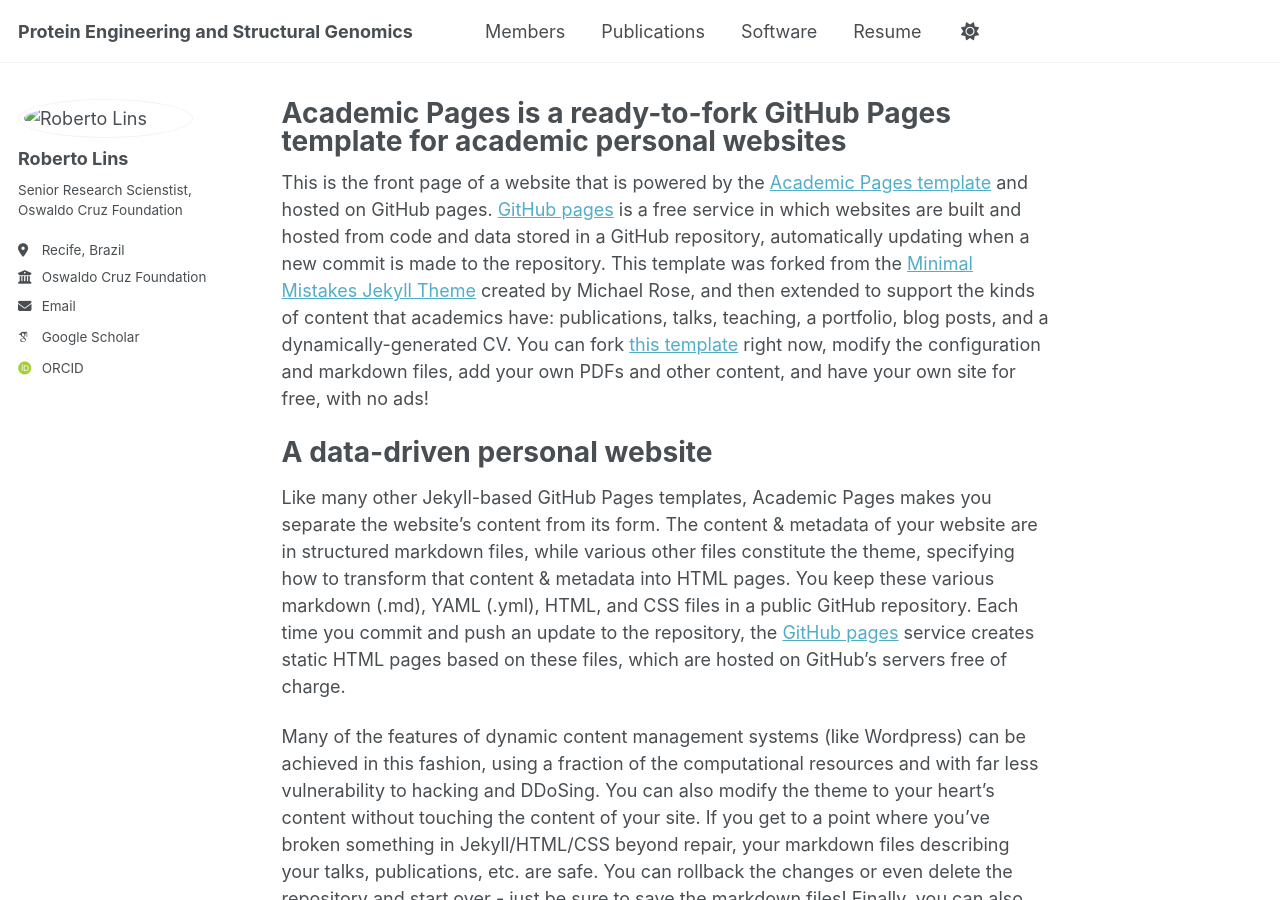
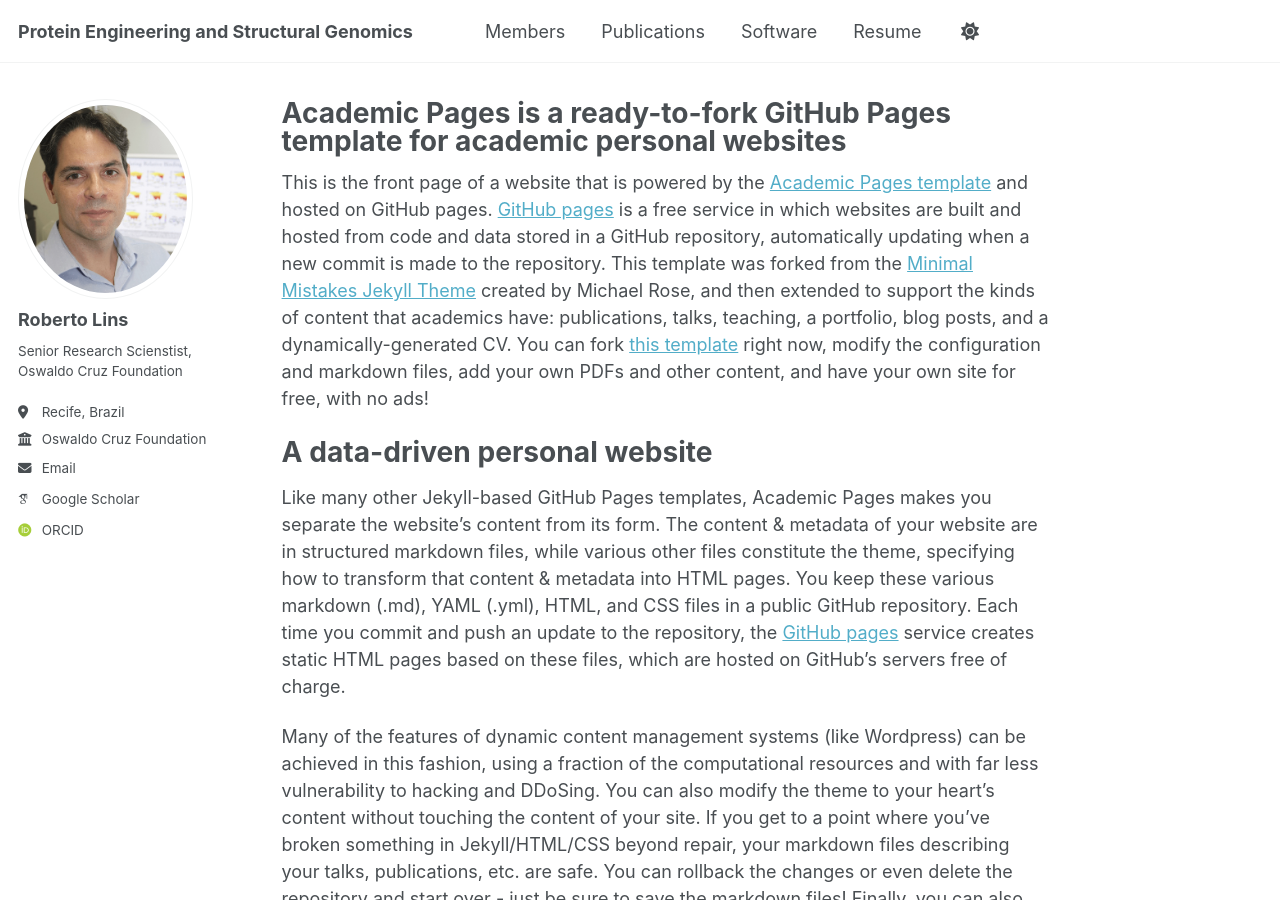
Before and after one commit to rlinslab/rlinslab.github.io, a Jekyll site: the page built from _pages/about.md, in a window 1280 px wide and 900 px high. Built offline with Jekyll 4.4.1, drawn with Linux system fonts in a browser that asks for light colours; some web fonts are replaced.

Commit message:
update photo and config

```diff
--- a/_config.yml
+++ b/_config.yml
@@ -19,7 +19,7 @@ description              : &description "Senior Research Scientist"
 #               Additional customization can be done by editing /_includes/author-profile.html
 author:
   # Biographic information
-  avatar           : "/assets/images/Lins_fotoiam.jpg"
+  avatar           : "Lins_fotoiam.jpg"
   name             : "Roberto Lins"
   pronouns         : # example: "he/him"
   bio              : "Senior Research Scienstist, Oswaldo Cruz Foundation"
@@ -31,11 +31,6 @@ author:
   # Academic websites
   googlescholar    : "https://scholar.google.com/citations?user=xTaiAmcAAAAJ&hl=en"
   orcid            : "https://orcid.org/0000-0002-3983-8025"
-
-  # Repositories and software development
-  Rotional Profiler: "rotprof.lncc.org"
-  NWChem           : "https://www.nwchem-sw.org/"
-  PBEE             : "https://github.com/chavesejf/PBEE"
 
 # Publication Category - The following the list of publication categories and their headings
 publication_category:
```
Also changed, not shown: images/Lins_fotoiam.jpg (added).
